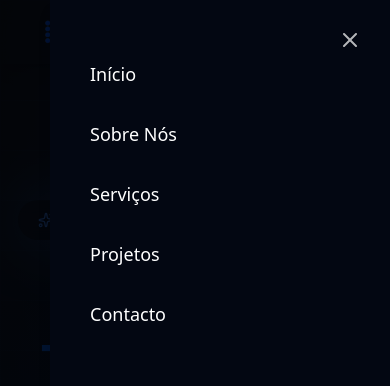
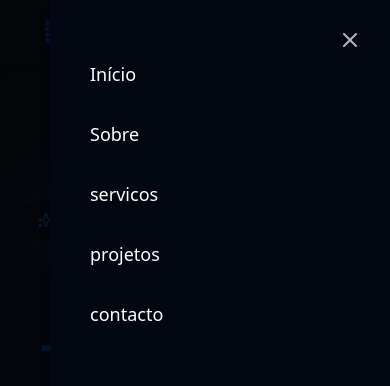
Before and after one commit to devsembo/cplpcwebsite, a Next.js app: page / in a window 390 px wide. Both pictures are taken after a click on the button "Abrir menu". Shown: the top 386 px of the page. Built offline with nearby package versions, Linux system fonts and the light colour scheme.

Commit message:
fix: navbar url

```diff
--- a/src/app/page.tsx
+++ b/src/app/page.tsx
@@ -10,7 +10,6 @@ import Solutions from '@/components/Solutions';
 export default function Home() {
   return (
     <>
-
       <Hero />
       <About />
       <Services />
--- a/src/components/Hero.tsx
+++ b/src/components/Hero.tsx
@@ -76,7 +76,7 @@ const Hero = () => {
 
                     {/* CTA Buttons - Link do Next.js */}
                     <div className="flex flex-col sm:flex-row gap-4 justify-center animate-fade-in-up" style={{ animationDelay: "0.5s" }}>
-                        <Link href="/about" passHref>
+                        <Link href="/sobre" passHref>
                             <Button
                                 size="lg"
                                 className="text-lg px-8 py-6 shadow-glow hover:shadow-card-hover transition-smooth group animate-glow-pulse bg-linear-to-r from-cyan-500/50  to-green-600/50 cursor-pointer hover:text-white"
@@ -86,7 +86,7 @@ const Hero = () => {
                                 <ArrowRight className="ml-2 w-5 h-5 group-hover:translate-x-1 transition-smooth" />
                             </Button>
                         </Link>
-                        <Link href="/contact" passHref>
+                        <Link href="/contacto" passHref>
                             <Button
                                 size="lg"
                                 variant="outline"
--- a/src/components/Navbar.tsx
+++ b/src/components/Navbar.tsx
@@ -88,7 +88,7 @@ export default function Navbar() {
                         </SheetHeader>
 
                         <nav className="flex flex-col space-y-2 py-6">
-                            {['Início', 'Sobre Nós', 'Serviços', 'Projetos', 'Contacto'].map((label, index) => (
+                            {['Início', 'Sobre', 'servicos', 'projetos', 'contacto'].map((label, index) => (
                                 <Link
                                     key={index}
                                     href={label === 'Início' ? '/' : `/${label.toLowerCase().replace(' ', '')}`}
```
